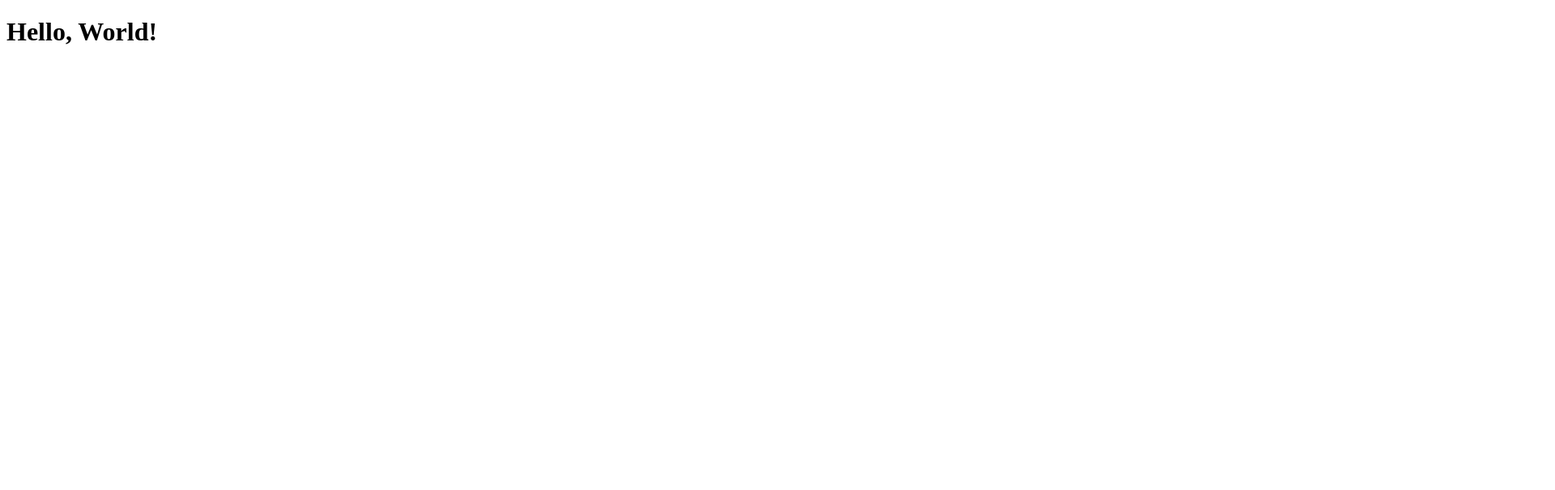
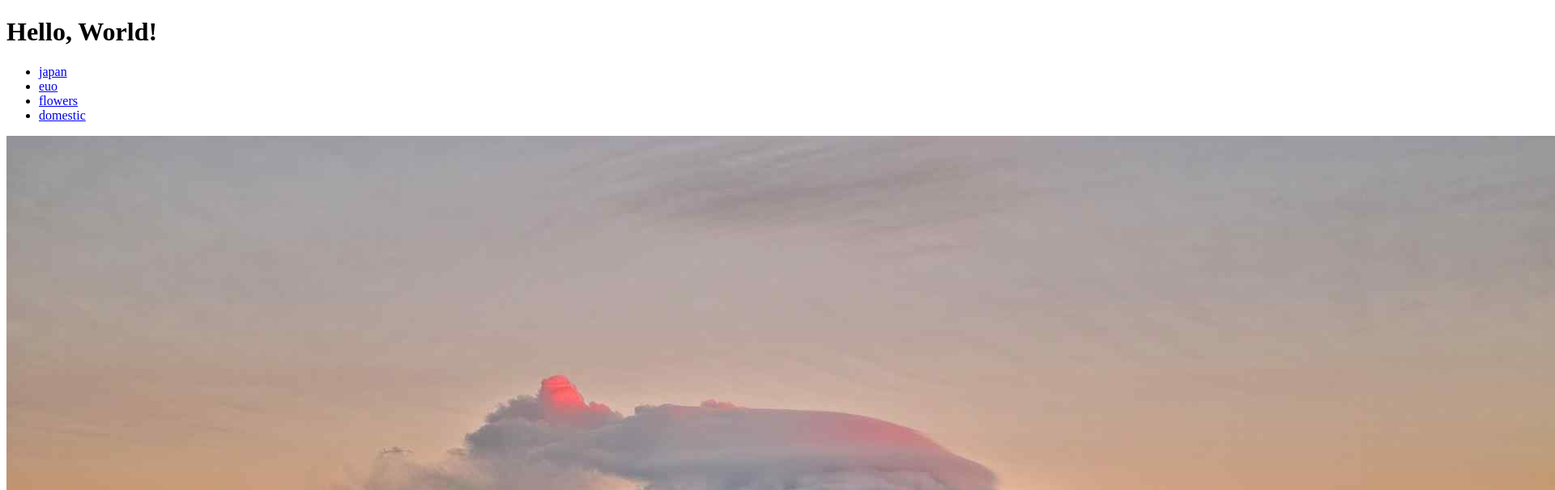
Before and after one commit to lrc812/lrc812.github.io, a plain HTML site: page index.html in a window 1280 px wide. Shown: the top 606 px of the page at 81% size, 1920 px wide, since content can reach past the window. Drawn offline with Linux system fonts and the light colour scheme.

Commit message:
20240708

```diff
--- a/index.html
+++ b/index.html
@@ -1,9 +1,17 @@
 <!DOCTYPE html>
 <html>
 <head>
-    <title>My Personal Website</title>
+     <title>lrc's web</title>
+     <link rel="stylesheet" href="style.css">
 </head>
 <body>
     <h1>Hello, World!</h1>
+    <ul>
+        <li><a href="japan.html">japan</a></li>
+        <li><a href="euo.html">euo</a></li>
+        <li><a href="flowers.html">flowers</a></li>
+        <li><a href="domestic.html">domestic</a></li>
+    </ul>
+    <img src="images/1.jpg" alt="Intro">
 </body>
 </html>
```
Also changed, not shown: domestic.html (added), euo.html (added), images/1.jpg (added), images/20200203200756_rjdsb.gif (added), images/OIP-C (1).jpg (added), images/OIP-C.jfif (added), images/OIP-C.jpg (added), images/R-C (1).jpg (added), images/R-C (2).jpg (added), images/R-C.jpg (added), japan.html (added), style.css (added).
